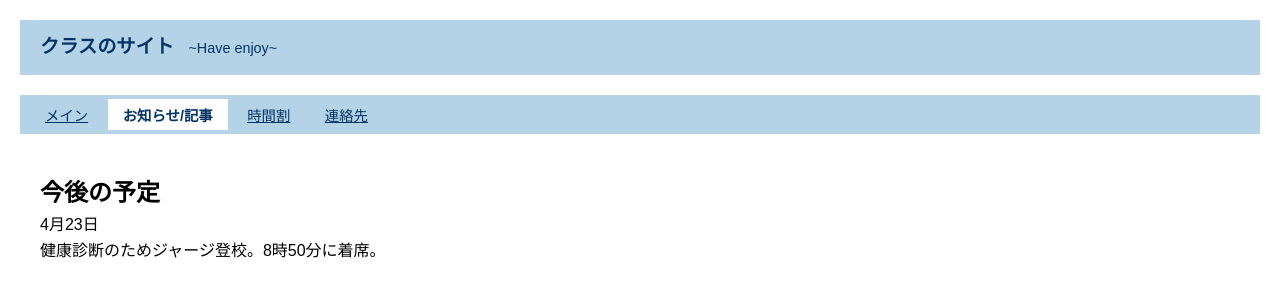
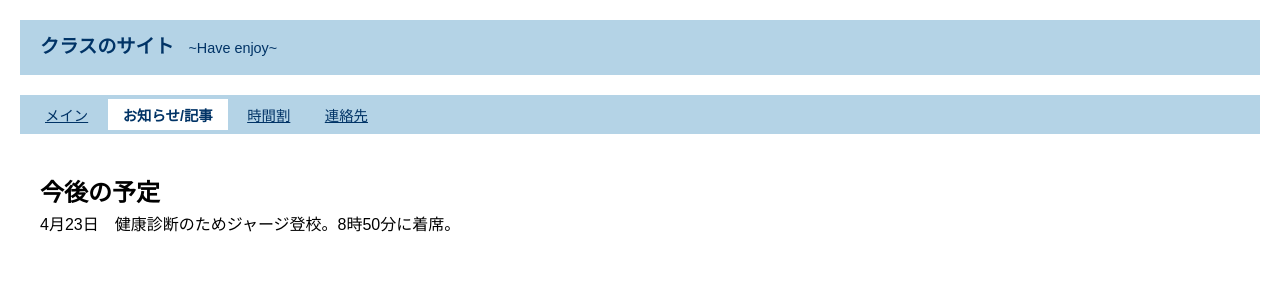
Before and after one commit to 724163-boop/classweb, a plain HTML site: page index.html in a window 1280 px wide. Both pictures are taken after a click on the button "お知らせ/記事". Drawn offline with Linux system fonts and the light colour scheme.

Commit message:
Update index.html

```diff
--- a/index.html
+++ b/index.html
@@ -182,7 +182,7 @@ body {
 
 <div class="tab-content">
     <h2>今後の予定</h2>
-    <p>4月23日</p>健康診断のためジャージ登校。8時50分に着席。
+    <p>4月23日　健康診断のためジャージ登校。8時50分に着席。</p>
 </div>
 
 
```
